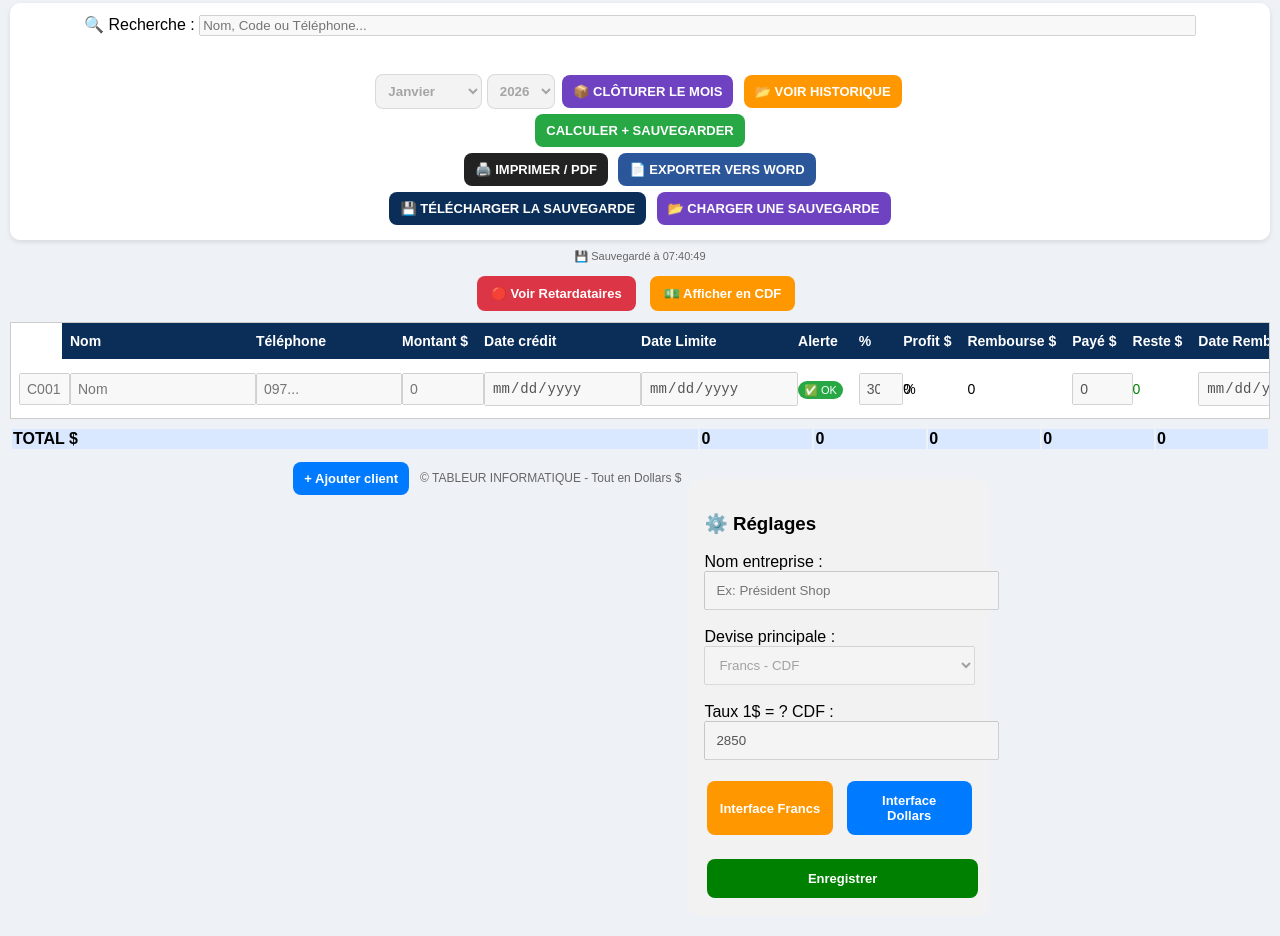
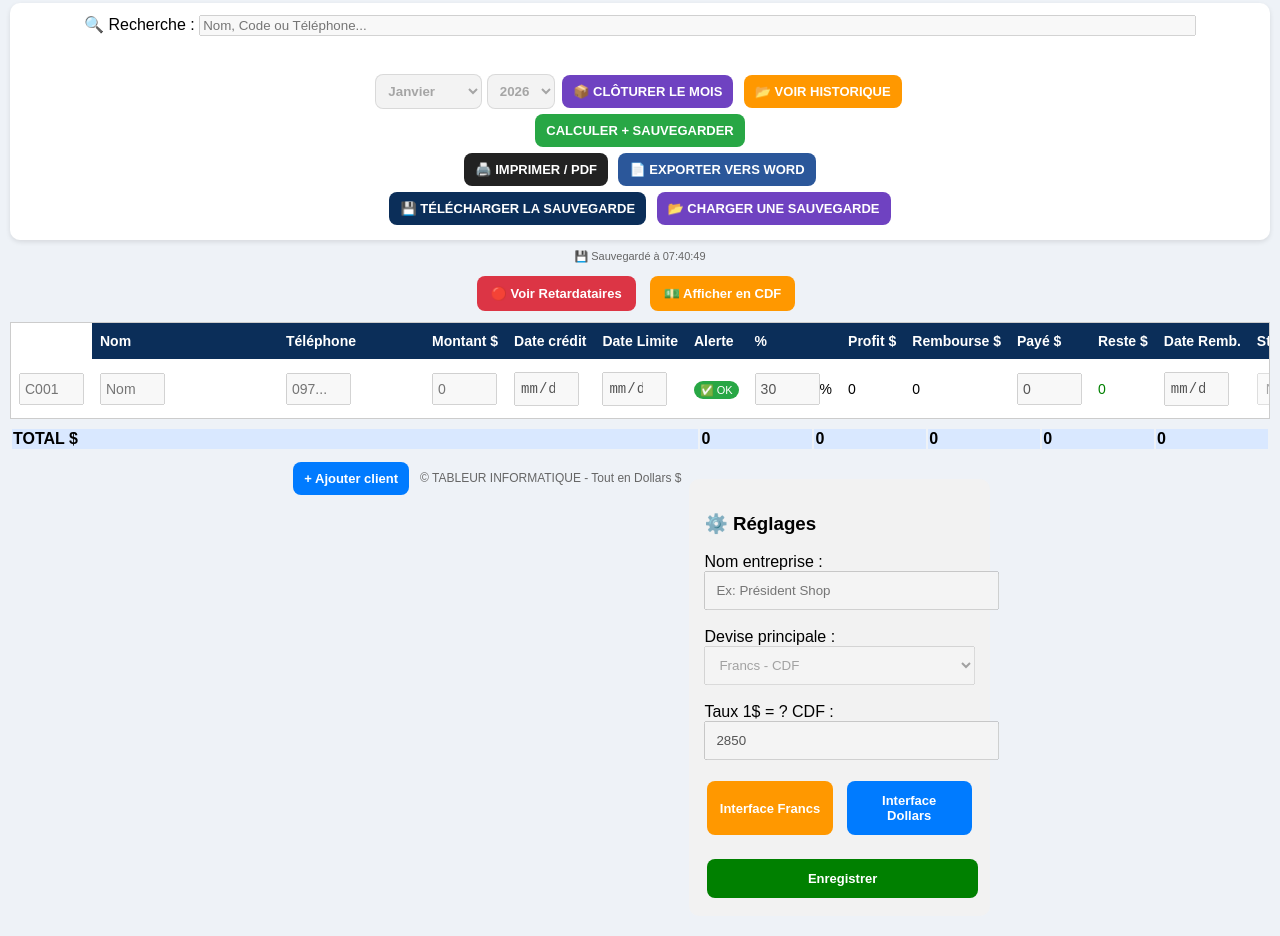
Before and after one commit to tableurinformatique-web/Mes-clients, a plain HTML site: page offline.html in a window 1280 px wide. Shown: the part 778-1714 px from the top of the page. Drawn offline with Linux system fonts and the light colour scheme.

Commit message:
Update offline.html

```diff
--- a/offline.html
+++ b/offline.html
@@ -10,10 +10,10 @@
 <meta name="apple-mobile-web-app-capable" content="yes">
 <style>
 #wrapTable{overflow-x:auto; -webkit-overflow-scrolling:touch; border:1px solid #ccc; background:white;}
-#table{min-width:1150px; border-collapse:collapse; font-size:14px;}
+#table{min-width:1400px; border-collapse:collapse; font-size:14px;}
 #table th, #table td{padding:10px 8px !important; white-space:nowrap !important; text-align:left; vertical-align:middle;}
 #table th:first-child, #table td:first-child{position:sticky; left:0; background:#fff; z-index:2; font-weight:bold; text-align:left;}
-#table input, #table select{font-size:14px !important; padding:6px !important; min-width:80px;}
+#table input, #table select{font-size:14px !important; padding:6px 4px !important; min-width:65px !important; width:65px !important; box-sizing:border-box !important;}
 #table td:nth-child(2){white-space:normal !important; word-break:normal !important; min-width:170px !important; max-width:220px; line-height:1.3;}
 #table td:nth-child(3){min-width:130px; text-align:left;}
 /* --- RECU PROPRE V3 --- */
```
